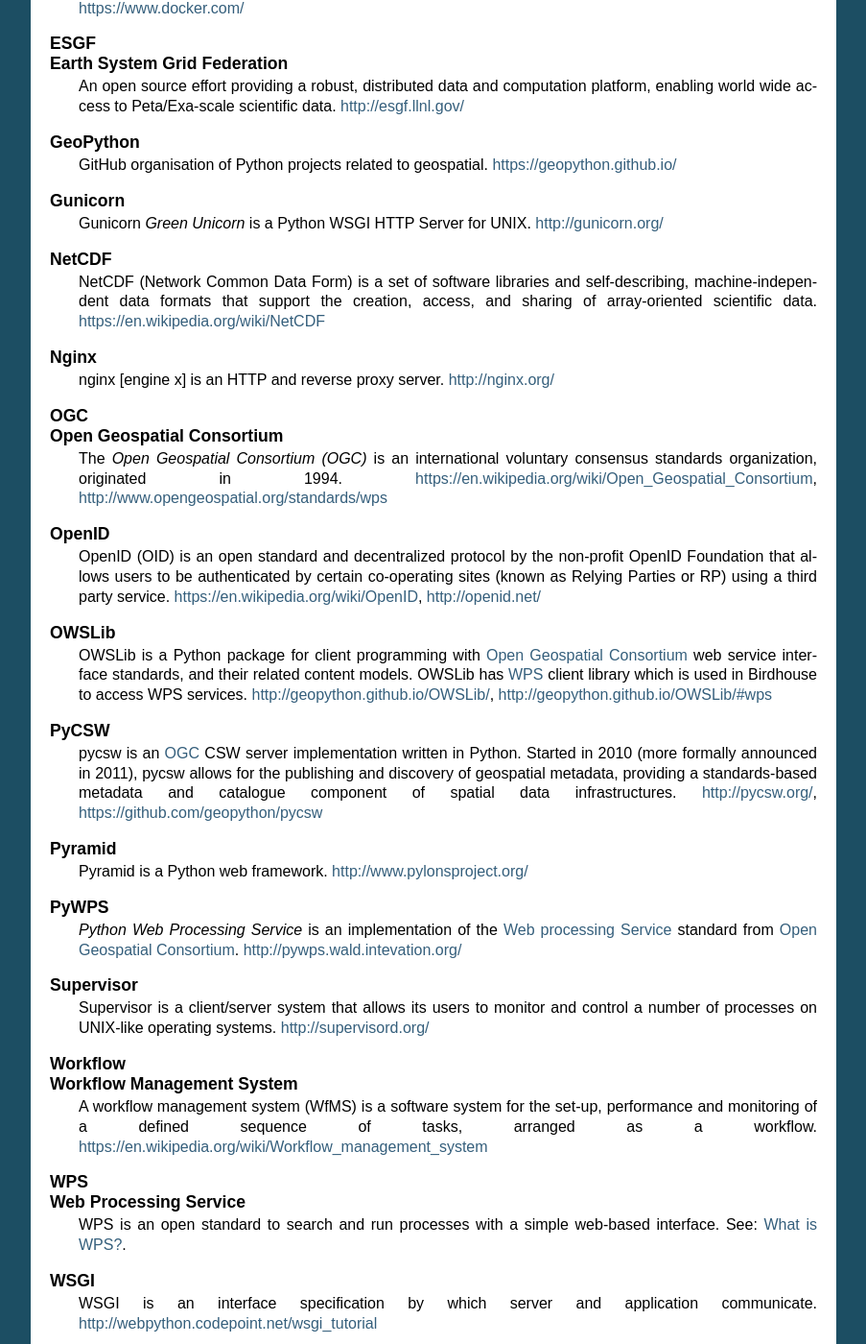
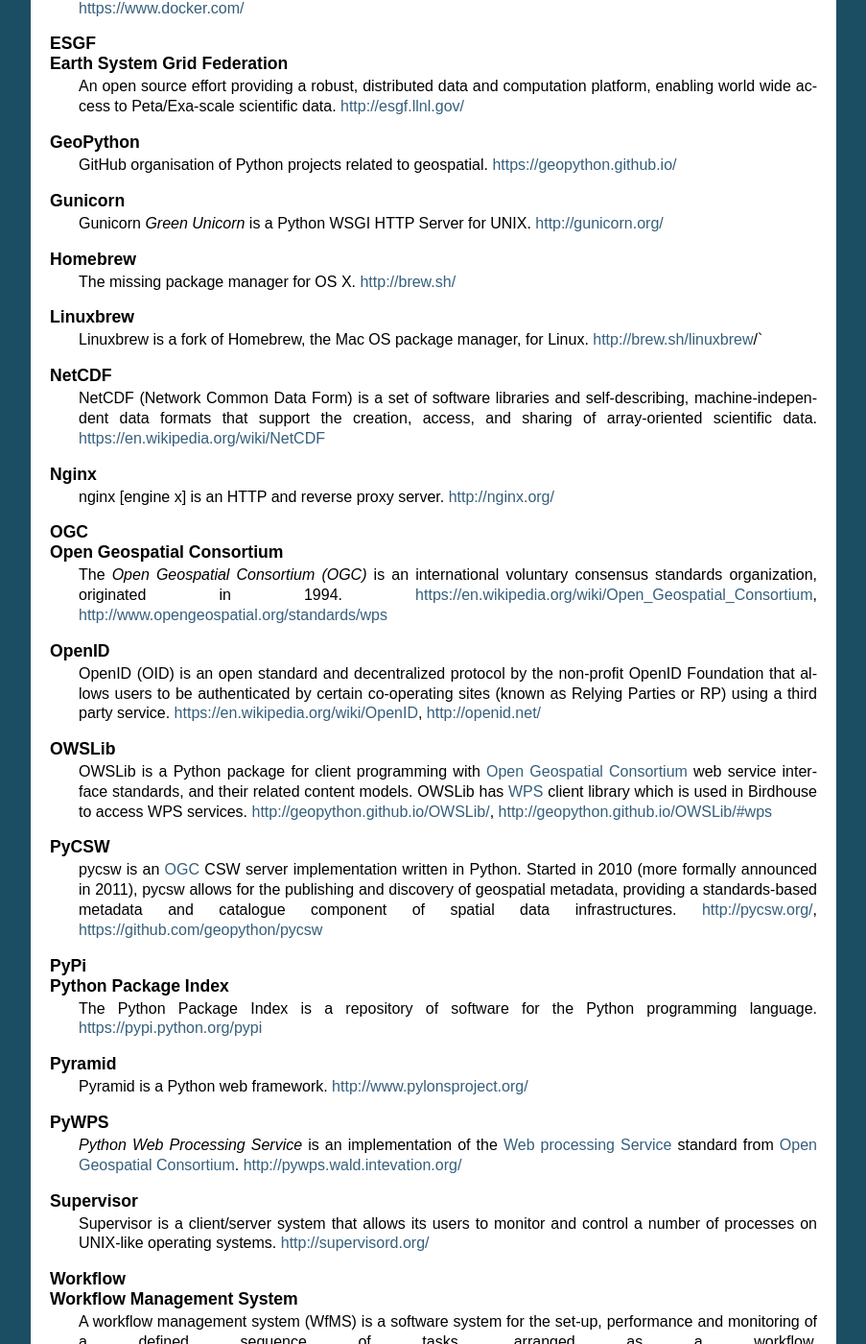
Before and after one commit to bird-house/birdhouse-docs, a Sphinx documentation site: the page built from docs/source/glossary.rst, in a window 1280 px wide and 1400 px high, scrolled down 732 px. Shown: the whole window at 96% size, without its empty margins (198-1101 px from the left). Built offline with Sphinx 7.4.7, drawn with Linux system fonts in a browser that asks for light colours.

Commit message:
added homebrew ... to glossary

```diff
--- a/docs/source/glossary.rst
+++ b/docs/source/glossary.rst
@@ -106,3 +106,16 @@
    Workflow Management System
        A workflow management system (WfMS) is a software system for the set-up, performance and monitoring of a defined sequence of tasks, arranged as a workflow.
        https://en.wikipedia.org/wiki/Workflow_management_system
+
+   PyPi
+   Python Package Index
+       The Python Package Index is a repository of software for the Python programming language.
+       https://pypi.python.org/pypi
+
+   Homebrew
+       The missing package manager for OS X.
+       http://brew.sh/
+
+   Linuxbrew
+       Linuxbrew is a fork of Homebrew, the Mac OS package manager, for Linux.
+       http://brew.sh/linuxbrew/`
```
Also changed, not shown: docs/source/installation.rst (+3 -5 lines).
